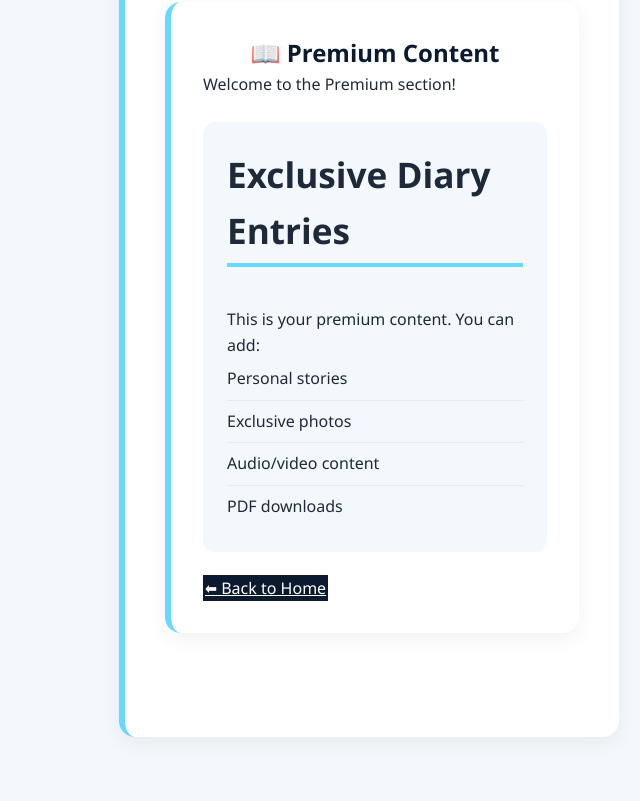
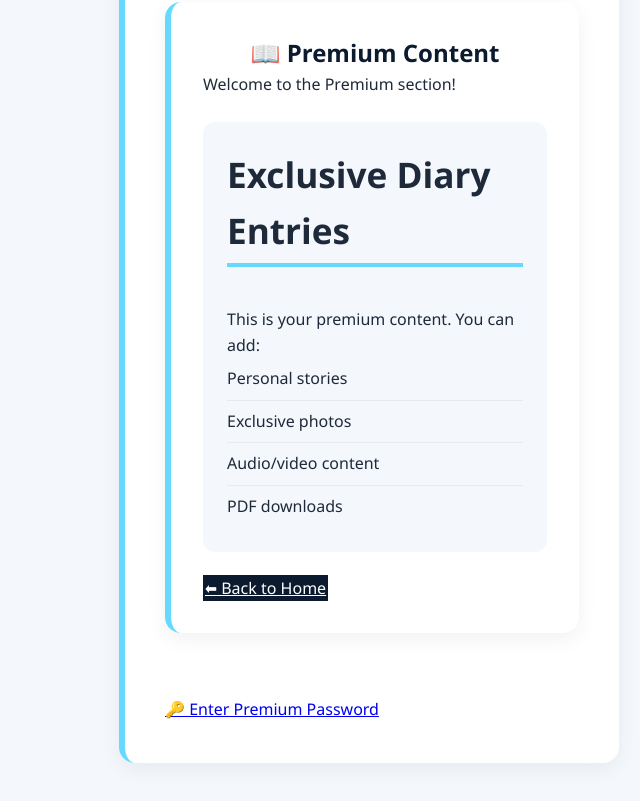
Before and after one commit to ghulemahesh2509-ops/mahesh-portfolio, a plain HTML site: page index.html in a window 1280 px wide. Shown: the part 4200-5001 px from the top of the page, without its empty margins (271-911 px from the left). Drawn offline with Linux system fonts and the light colour scheme.

Commit message:
Update index.html

```diff
--- a/index.html
+++ b/index.html
@@ -297,3 +297,6 @@
   </div>
 </body>
 </html>
+<a href="premium.html" class="btn-premium">
+  🔑 Enter Premium Password
+</a>
```
